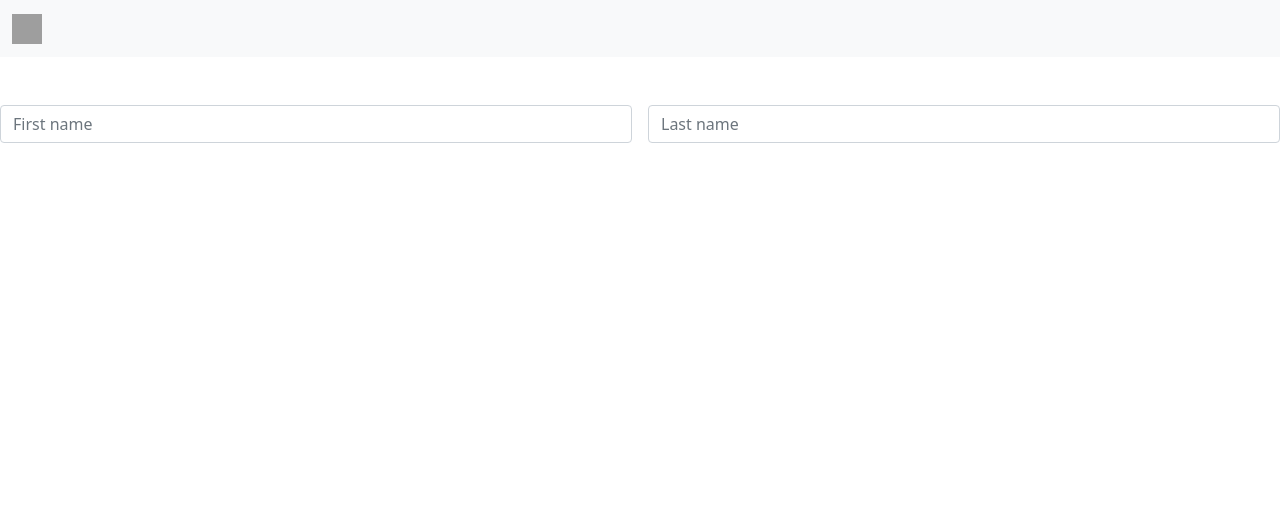
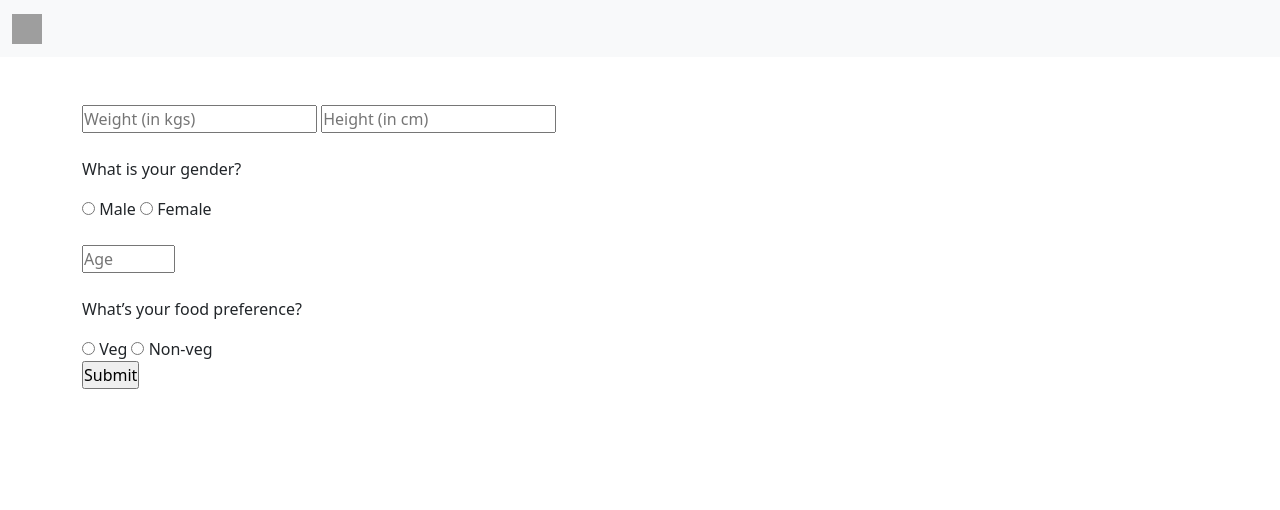
Before and after one commit to Vaishnavi0805/Diet-Plan-Maker, a Python web app: template templates/index.html in a window 1280 px wide. Shown: the top 510 px of the page. Run offline with Jinja, Linux system fonts and the light colour scheme; the template is opened without the code that fills it, so the values that code supplies are empty; grey boxes are pictures that could not be loaded.

Commit message:
updated html and css

```diff
--- a/static/style.css
+++ b/static/style.css
@@ -4,7 +4,10 @@
 
 }
 
-
-.Choose-1{ width: 70px;
+.container-1
+{
+   width: 100px;
+   height: 100px;
+   background-color: cornflowerblue;
 
 }
--- a/templates/index.html
+++ b/templates/index.html
@@ -47,14 +47,32 @@
 
     <br>  <br>
 
-    <div class="row g-3">
-      <div class="col">
-        <input type="" class="form-control" placeholder="First name" aria-label="First name">
-      </div>
-      <div class="col">
-        <input type="text" class="form-control" placeholder="Last name" aria-label="Last name">
-      </div>
+    <div class="container">
+        <input type="number" name="Weight"  id="" placeholder="Weight (in kgs)">
+        <input type="number" name="Height"  id="" placeholder="Height (in cm)"> <br> <br>
+        <form action="//" target="result" method="get">
+            <p>What is your gender?</p>
+            <input type="radio" name="gender" value="male"> Male
+            <input type="radio" name="gender" value="female"> Female
+            <br>  <br>
+            <input id="age" type="number" min="10" max="100" step="1" name="number-of-colors" placeholder="Age">
+            <br> <br>
+
+            <p>What’s your food preference?</p>
+            <input type="radio" name="food" value="Veg"> Veg
+            <input type="radio" name="food" value="Non-veg"> Non-veg
+            <p><input type="submit" value="Submit"></p>
+
+
+            </form>
+
+            <iframe name="result" style="height:100px;width:200px;"></iframe>
+
+
+
     </div>
+
+
 
 
 
```
